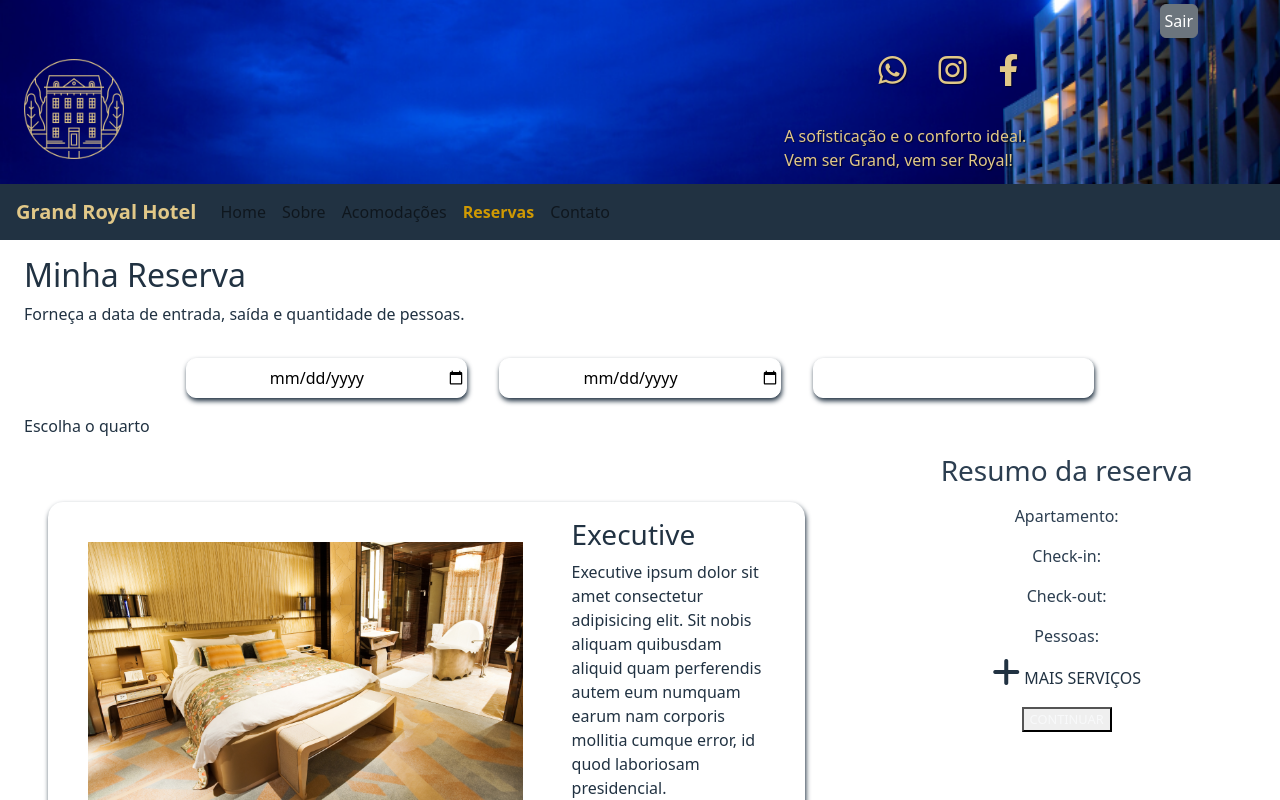
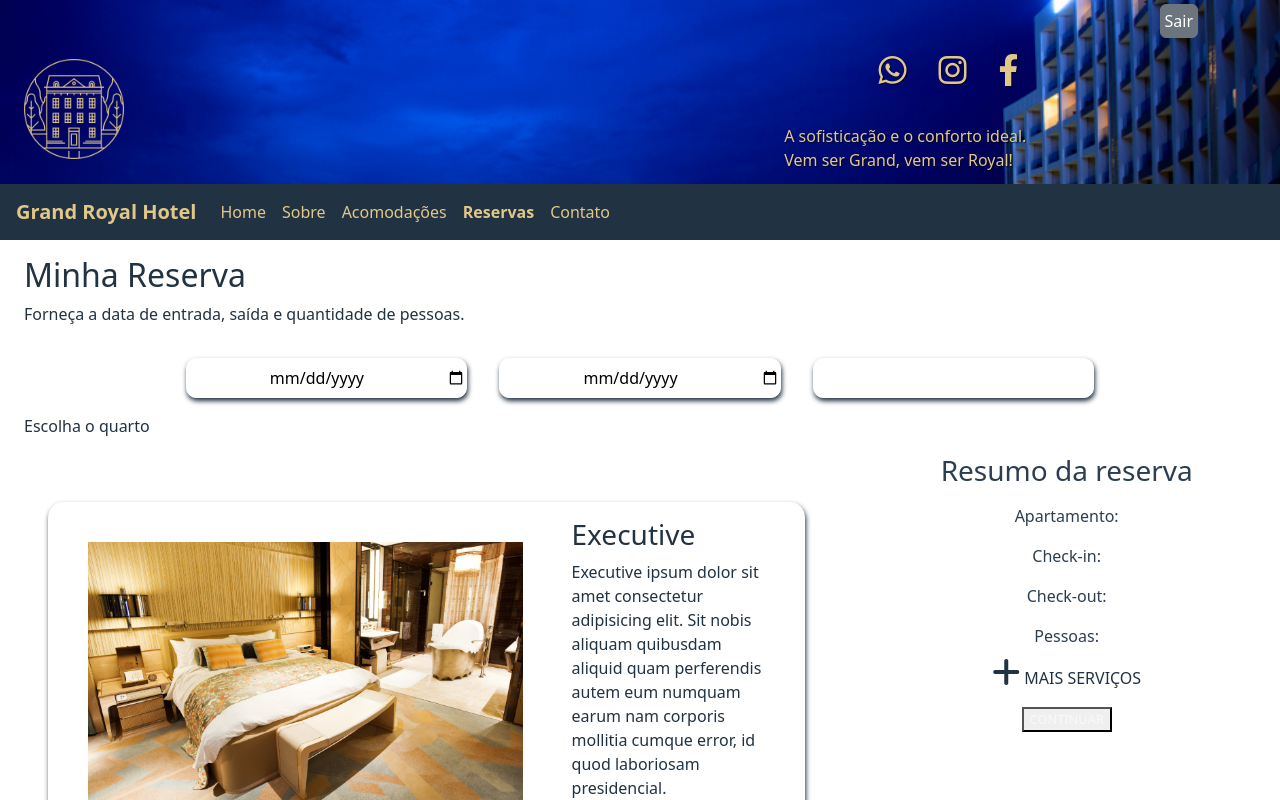
Before and after one commit to Davidferreirajesus/hotel-management-vue, a Vue app: page /reservas in a window 1280 px wide. Shown: the top 800 px of the page. Built offline with nearby package versions, Linux system fonts and the light colour scheme; a web font is replaced by a local one.

Commit message:
Correção de css em conflito com bootstrap

```diff
--- a/src/assets/css/header-footer.css
+++ b/src/assets/css/header-footer.css
@@ -47,7 +47,7 @@
 }
 
 .nav-link {
-  color: #e1c888;
+  color: #e1c888 !important;
 }
 .nav-link:hover {
   color: #cf9903;
--- a/src/views/ReservasView.vue
+++ b/src/views/ReservasView.vue
@@ -119,6 +119,7 @@ export default {
             checkin: localStorage.getItem('checkin'),
             checkout: localStorage.getItem('checkout'),
             qtdPessoas: localStorage.getItem('qtdPessoas')
+
         }
     },
     components: {
```
